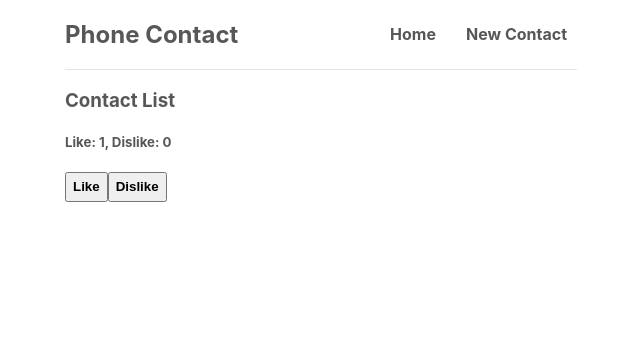
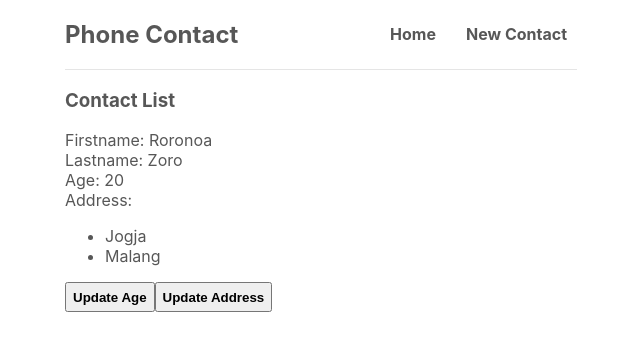
Before and after one commit to haerulmutakin/phone-contact-manager, a React (Create React App) app: page / in a window 1280 px wide. Shown: the top 350 px of the page, without its empty margins (319-959 px from the left). Built offline with nearby package versions, Linux system fonts and the light colour scheme; the HTML template or start-up script is replaced by a standard one.

Commit message:
episode 7 : useState with object

```diff
--- a/src/Home.js
+++ b/src/Home.js
@@ -1,23 +1,46 @@
 import { useState } from 'react';
 
 const Home = () => {
-    // let like = 0;
-    const [like, setLike] = useState(1);
-    const [dislike, setDislike] = useState(0);
-    const handleClick = () => {
-        setLike(like + 1);
+    const [person, setPerson] = useState({
+        firstname: 'Roronoa',
+        lastname: 'Zoro',
+        age: 20,
+        address: {
+            address1: 'Jogja',
+            address2: 'Malang'
+        }
+    });
+
+    const handleUpdateAge = () => {
+        setPerson({
+            ...person,
+            age: 22
+        });
     }
 
-    const handleDislike = () => {
-        setDislike(dislike + 1);
+    const handleUpdateAddress = () => {
+        setPerson({
+            ...person,
+            address: {
+                ...person.address,
+                address2: 'Surabaya'
+            }
+        });
     }
 
     return (
         <div className="home">
             <h3>Contact List</h3>
-            <h5>Like: { like }, Dislike: { dislike }</h5>
-            <button onClick={handleClick}>Like</button>
-            <button onClick={handleDislike}>Dislike</button>
+            <div>Firstname: {person.firstname}</div>
+            <div>Lastname: {person.lastname}</div>
+            <div>Age: {person.age}</div>
+            <div>Address:</div>
+            <ul>
+                <li>{person.address.address1}</li>
+                <li>{person.address.address2}</li>
+            </ul>
+            <button onClick={handleUpdateAge}>Update Age</button>
+            <button onClick={handleUpdateAddress}>Update Address</button>
         </div>
      );
 }
```
